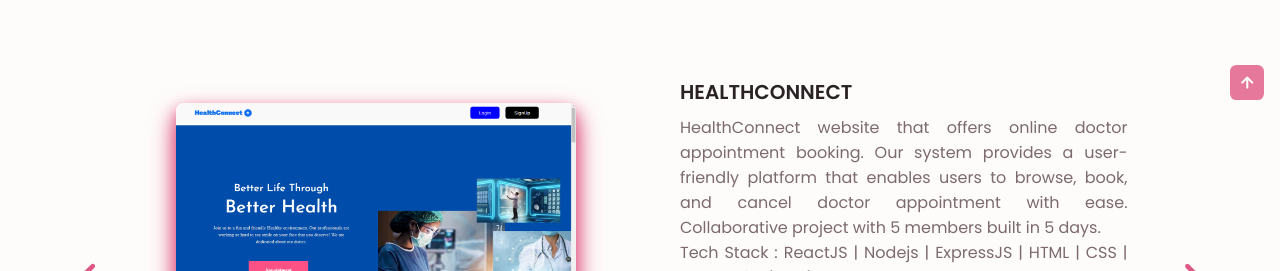
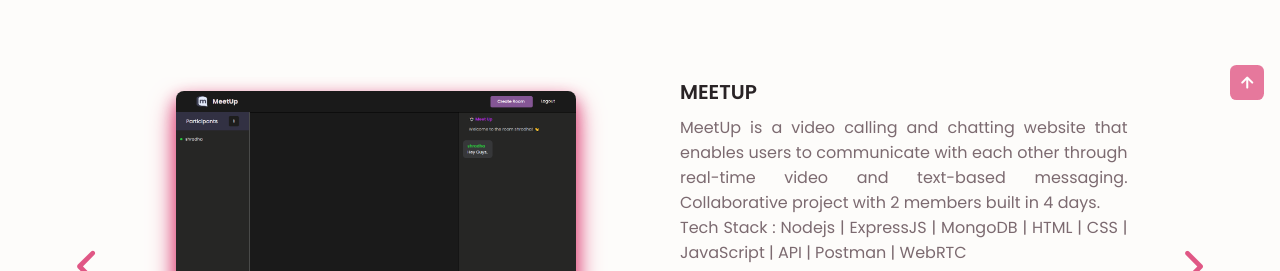
Before and after one commit to ShradhaVastrakar/ShradhaVastrakar.github.io, a plain HTML site: page index.html in a window 1280 px wide. Shown: the part 860-1131 px from the top of the page. Drawn offline with nearby package versions, Linux system fonts and the light colour scheme; a script that the page names is missing.

Commit message:
portfolio updated

```diff
--- a/index.html
+++ b/index.html
@@ -204,7 +204,7 @@
 
                 functionlity:
                 <br/>
-                5 Modules: login, signup , Registration, Class Creation, Class Booking.
+                5 Modules: login, signup , Real time messaging.
               </p>
               <a href="https://github.com/ShradhaVastrakar/TalkBubble" target="_blank"
                 class="project-github-link button button--flex button--small portfolio__button">
@@ -232,6 +232,7 @@
                 Tech Stack : NodeJS | Express | MongoDB | HTML | CSS | JavaScript | API | Postman <br />
 
                 <br />
+                5 Modules: login, signup , Registration ,class creation, class booking.
               </p>
               <a href="https://github.com/ShradhaVastrakar/Go-Fitness" target="_blank"
                 class="project-github-link button button--flex button--small portfolio__button">
@@ -250,23 +251,23 @@
 
           <div class="portfolio__content grid swiper-slide project-card">
             <figure class="portfolio__figure">
-              <img src="./img/healthconnect.png" alt="" class="skills-card-img portfolio__img" />
+              <img src="./img/meetup.png" alt="" class="skills-card-img portfolio__img" />
             </figure>
             <div class="portfolio__data">
               <h3 class="portfolio__title project-title">
-                HEALTHCONNECT
+                MEETUP
               </h3>
               <p class="portfolio__description project-tech-stack project-description">
-                HealthConnect website that offers online doctor appointment booking. Our system provides a user-friendly platform that enables users to browse, book, and cancel doctor appointment with ease.
-                Collaborative project with 5 members built in 5 days.<br />
-                Tech Stack : ReactJS | Nodejs | ExpressJS | HTML | CSS | JavaScript | API | Postman
+                MeetUp is a video calling and chatting website that enables users to communicate with each other through real-time video and text-based messaging.
+                Collaborative project with 2 members built in 4 days.<br />
+                Tech Stack :  Nodejs | ExpressJS | MongoDB | HTML | CSS | JavaScript | API | Postman | WebRTC
               </p>
-              <a href="https://github.com/ShradhaVastrakar/HealthConnect" target="_blank"
+              <a href="https://github.com/ShradhaVastrakar/Meet_Up" target="_blank"
                 class="project-github-link button button--flex button--small portfolio__button">
                 GitHubLink
                 <i class="uil uil-github-alt button__icon"></i>&nbsp
               </a>
-              <a href="https://healthconnectpluse.netlify.app/" target="_blank"
+              <a href="https://meetup-frontend-gamma.vercel.app/" target="_blank"
                 class="button button--flex project-deployed-link button--small portfolio__button">
                 DeployedLink
                 <i class="uil uil-external-link-alt button__icon"></i>&nbsp
```
Also changed, not shown: img/meetup.png (added).
